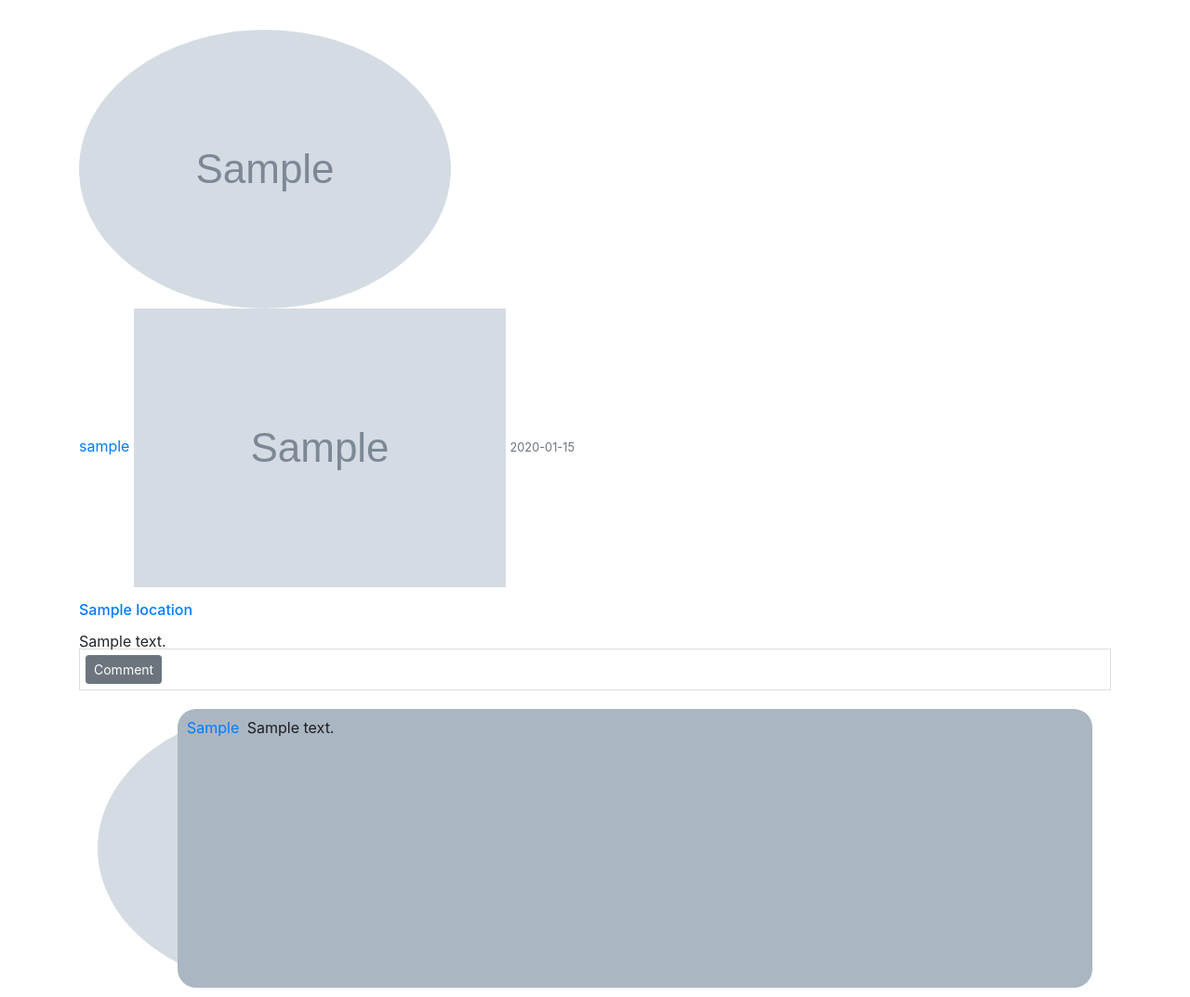
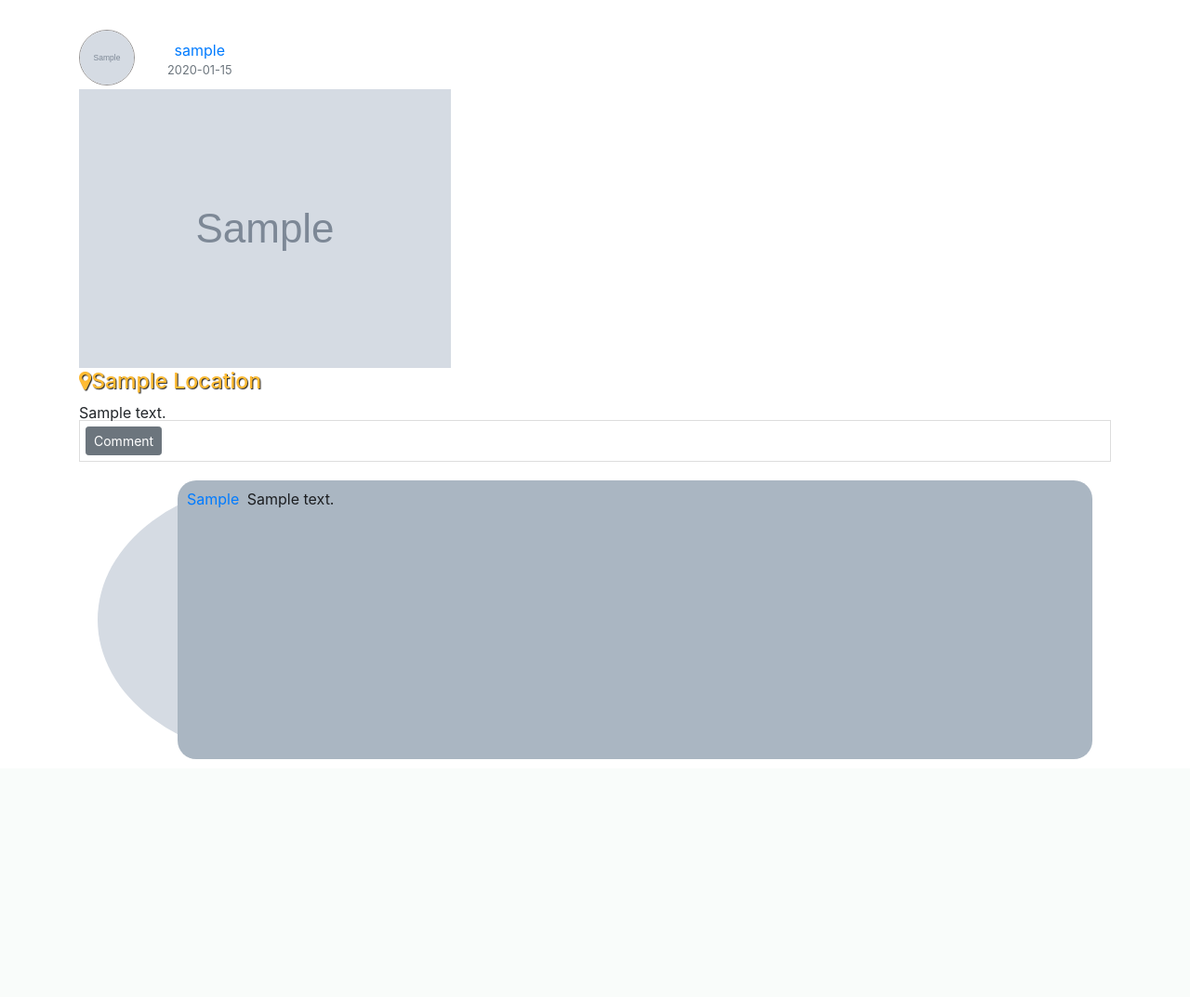
Before and after one commit to dan-jugz/Lets_Drift, a Python web app: template app/templates/driftpost.html in a window 1280 px wide. Shown: the part 66-1139 px from the top of the page at 93% size. After the commit the page ends 883 px from the top, so only its background shows below. Run offline with Jinja, Linux system fonts and the light colour scheme; the template is opened without the code that fills it: most values are stand-ins (such as "Sample title", 1, 10 or a date in 2020); grey boxes marked "Sample" are stand-in pictures; some libraries are stand-ins or nearby versions.

Commit message:
add stylings to the single drift post page

```diff
--- a/app/static/css/drift.css
+++ b/app/static/css/drift.css
@@ -18,10 +18,22 @@
   border-color: #1f1a36 !important;
 }
 
+.btn-primary {
+  background: #1f1a36;
+  color: #03bfcb;
+  border-color: #1f1a36 !important;
+}
+.btn-primary:hover,
+.btn-primary:focus {
+  color: #1f1a36 !important;
+  background: transparent !important;
+  border-color: #03bfcb !important;
+}
+
 .btn-outline-primary:hover,
 .btn-outline-primary:focus {
   color: #03bfcb !important;
-  background-color: #1f1a36 !important;
+  background-color: transparent !important;
 }
 
 .navbar-light .navbar-toggler {
@@ -130,7 +142,6 @@ nav.navbar ul.navbar-nav li.nav-item > a.nav-link:hover::after {
 .float:hover {
   color: #03bfcb;
   background: #231e39;
-
 }
 .my-float {
   margin-top: 22px;
@@ -256,7 +267,52 @@ nav.navbar ul.navbar-nav li.nav-item > a.nav-link:hover::after {
 
 /* =============ennd home================================================= */
 
-/* =============blogposr===================== */
+/* =============single drift post===================== */
+
+content-section {
+  background: #ffffff;
+  padding: 10px 20px;
+  border: 1px solid #dddddd;
+  border-radius: 3px;
+  margin-bottom: 20px;
+  min-width: 320px;
+  max-width: 540px;
+}
+article > .article-top {
+  display: flex;
+  flex-direction: row;
+}
+
+.article-top img {
+  height: 60px;
+  width: 60px;
+  margin-right: 16px;
+  border: 1px solid rgba(134, 132, 132, 0.867);
+  margin-bottom: 4px;
+  margin-right: 35px;
+}
+
+.article-data{
+  display: flex;
+  flex-direction: column;
+  align-items: center;
+  justify-content: center;
+
+}
+
+.post-body .post-data > .post-title{
+  color: #fb3 !important;
+  text-transform: capitalize;
+  font-size: 23px;
+  line-height: 28px;
+  text-shadow: 1px 1px 1px #222;
+}
+
+.post-body .post-data > .post-title > i.fa-map.marker{
+  margin-right: 4px;
+  padding-right: 4px;
+}
+
 .comment-options {
   border: 1px solid #ddd;
   padding: 6px;
--- a/app/templates/driftpost.html
+++ b/app/templates/driftpost.html
@@ -3,20 +3,25 @@
 {% block content%}
 
         <article class="post content-section">
+          <div class="article-top">
             <img src="{{url_for('static',filename='profile_pics/'+drift_post.author.profile_image)}}" class="rounded-circle post-img" alt="">
-          <div class="post-body">
-            <div class="post-data">
+
+            <div class="article-data">
               <a href="{{url_for('main.profile',uname=drift_post.author.username)}}"
                 >{{ drift_post.author.username }}</a
               >
-              <img src="{{url_for('static',filename='images/'+drift_post.drift_image)}}" class="img-fluid" alt="">
               <small class="text-muted">{{ drift_post.date.strftime("%Y-%m-%d") }}</small>
             </div>
-            <h2 class="post-title">
-              <a href="#">{{
-                drift_post.location
-              }}</a>
-            </h2>
+          </div>
+          <div class="post-body">
+            <img src="{{url_for('static',filename='images/'+drift_post.drift_image)}}" class="img-fluid" alt="">
+            <div class="post-data">
+              <h2 class="post-title">
+                <i class="fa fa-map-marker"></i>{{
+                  drift_post.location
+                }}
+              </h2>
+            </div>
             <p class="post-content">{{ drift_post.location_about }}</p>
           </div>
           <div class="post-footer">
```
